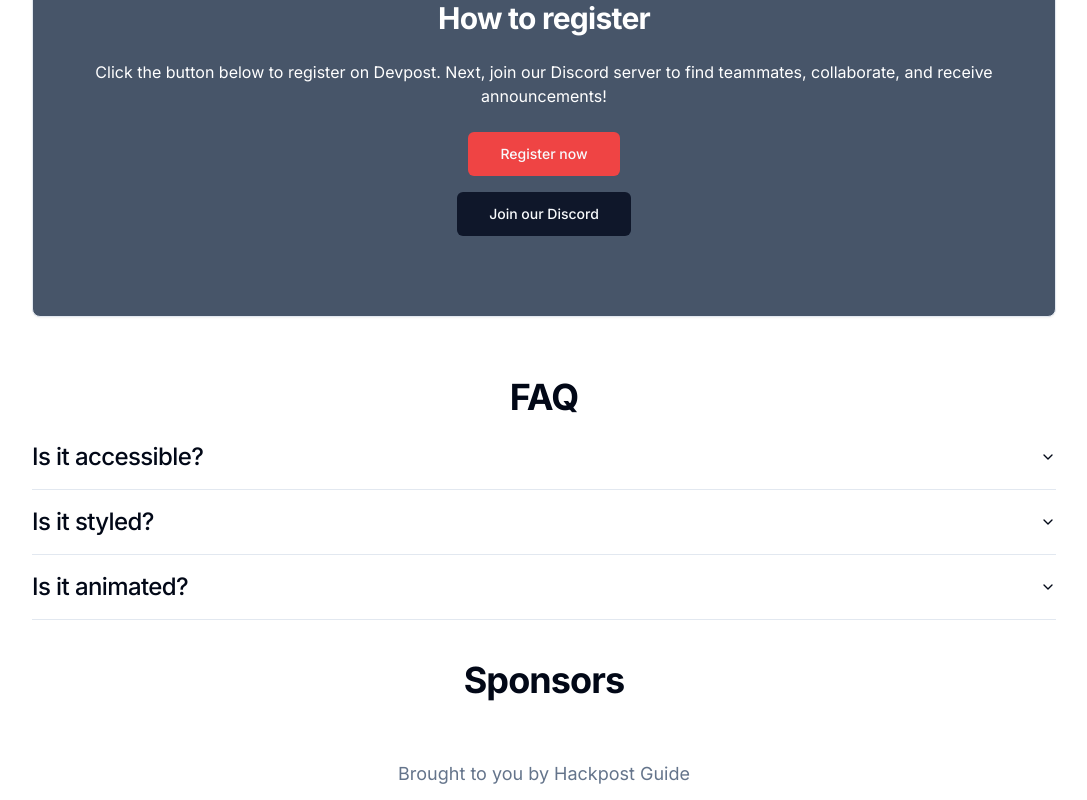
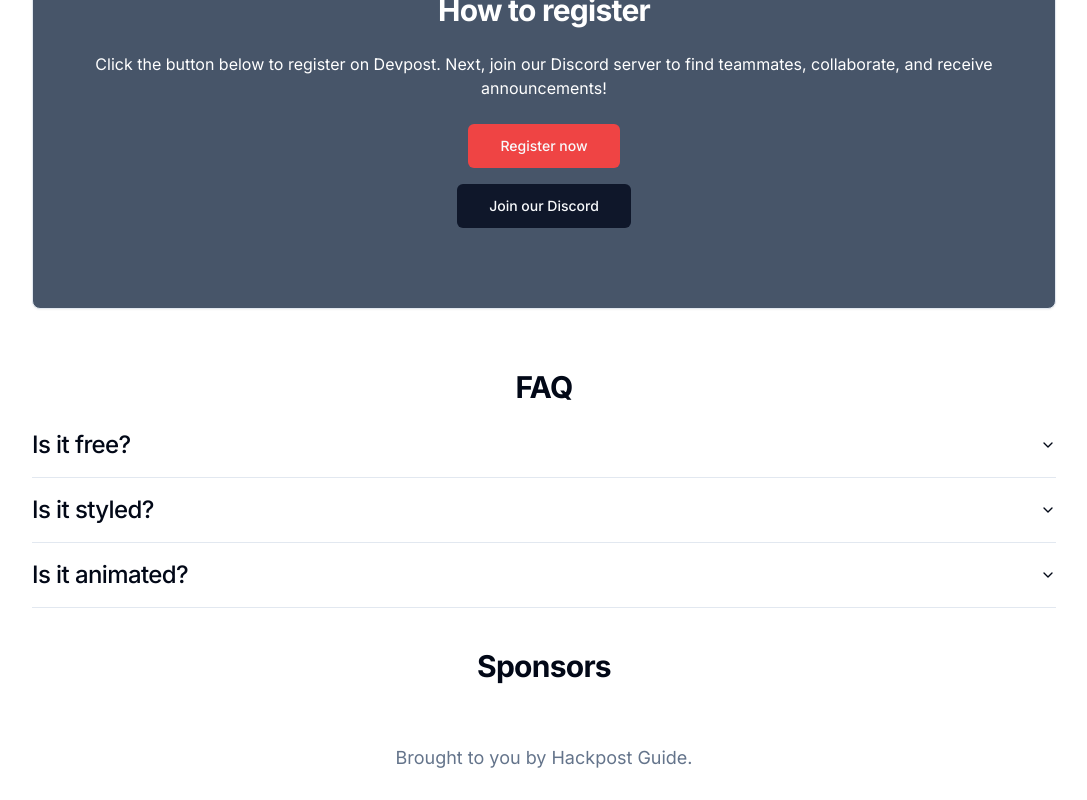
Before and after one commit to hackpostguide/hackathon-1.0, a Next.js app: page / in a window 1280 px wide. Shown: the part 997-1797 px from the top of the page, without its empty margins (96-1183 px from the left). Built offline with nearby package versions, Linux system fonts and the light colour scheme.

Commit message:
chore: Add Footer and Nav components to layout and page files

```diff
--- a/app/layout.tsx
+++ b/app/layout.tsx
@@ -2,6 +2,8 @@ import "@/styles/globals.css";
 import type { Metadata } from "next";
 import { Inter } from "next/font/google";
 import "./globals.css";
+import Footer from "@/components/Footer";
+import Nav from "@/components/Nav";
 
 const inter = Inter({ subsets: ["latin"] });
 
--- a/app/page.tsx
+++ b/app/page.tsx
@@ -1,4 +1,6 @@
 import { FAQ } from "@/components/FAQ";
+import Footer from "@/components/Footer";
+import Nav from "@/components/Nav";
 import { RegisterButtons } from "@/components/RegisterButtons";
 import { Button } from "@/components/ui/button";
 import { Card, CardContent, CardTitle } from "@/components/ui/card";
@@ -8,6 +10,7 @@ import Link from "next/link";
 export default function Home() {
   return (
     <main className="text-center">
+      <Nav />
       {/* Hero Section */}
       <section className="min-h-[80vh] bg-neutral-950 flex items-center text-background">
         <div className="mx-auto p-10 max-w-3xl">
@@ -71,7 +74,7 @@ export default function Home() {
         </div>
       </section>
 
-      <p>Brought to you by Hackpost Guide</p>
+      <Footer />
     </main>
   );
 }
--- a/components/FAQ.tsx
+++ b/components/FAQ.tsx
@@ -6,23 +6,21 @@ export const FAQ = () => {
     <div>
         <Accordion type="single" collapsible className="w-full">
             <AccordionItem value="item-1">
-                <AccordionTrigger>Is it accessible?</AccordionTrigger>
+                <AccordionTrigger>Is it free?</AccordionTrigger>
                 <AccordionContent>
-                Yes. It adheres to the WAI-ARIA design pattern.
+                    <p>Yes!</p>
                 </AccordionContent>
             </AccordionItem>
             <AccordionItem value="item-2">
                 <AccordionTrigger>Is it styled?</AccordionTrigger>
                 <AccordionContent>
-                Yes. It comes with default styles that matches the other
-                components&apos; aesthetic.
+                    <p>Yes!</p>
                 </AccordionContent>
             </AccordionItem>
             <AccordionItem value="item-3">
                 <AccordionTrigger>Is it animated?</AccordionTrigger>
                 <AccordionContent>
-                Yes. It&apos;s animated by default, but you can disable it if you
-                prefer.
+                    <p>Yes!</p>
                 </AccordionContent>
             </AccordionItem>
         </Accordion>
--- /dev/null
+++ b/components/Footer.tsx
@@ -0,0 +1,15 @@
+import Link from 'next/link'
+import React from 'react'
+
+export default function Footer() {
+return (
+    <footer className="text-center h-10">
+            <p className='text-muted-foreground text-lg'>
+                Brought to you by&nbsp;
+                <Link className="no-underline hover:underline" href="https://hackpost.guide" target="_blank" rel="noopener noreferrer">
+                    Hackpost Guide.
+                </Link>
+            </p>
+    </footer>
+)
+}
--- a/styles/globals.css
+++ b/styles/globals.css
@@ -91,7 +91,7 @@
     @apply scroll-m-20 text-4xl font-bold tracking-tight lg:text-5xl;
   }
   main h2 {
-    @apply scroll-m-20 pb-2 text-3xl lg:text-4xl font-bold tracking-tight first:mt-0;
+    @apply scroll-m-20 pb-2 text-3xl font-bold tracking-tight first:mt-0;
   }
   main h3 {
     @apply scroll-m-20 text-2xl font-semibold tracking-tight;
```
